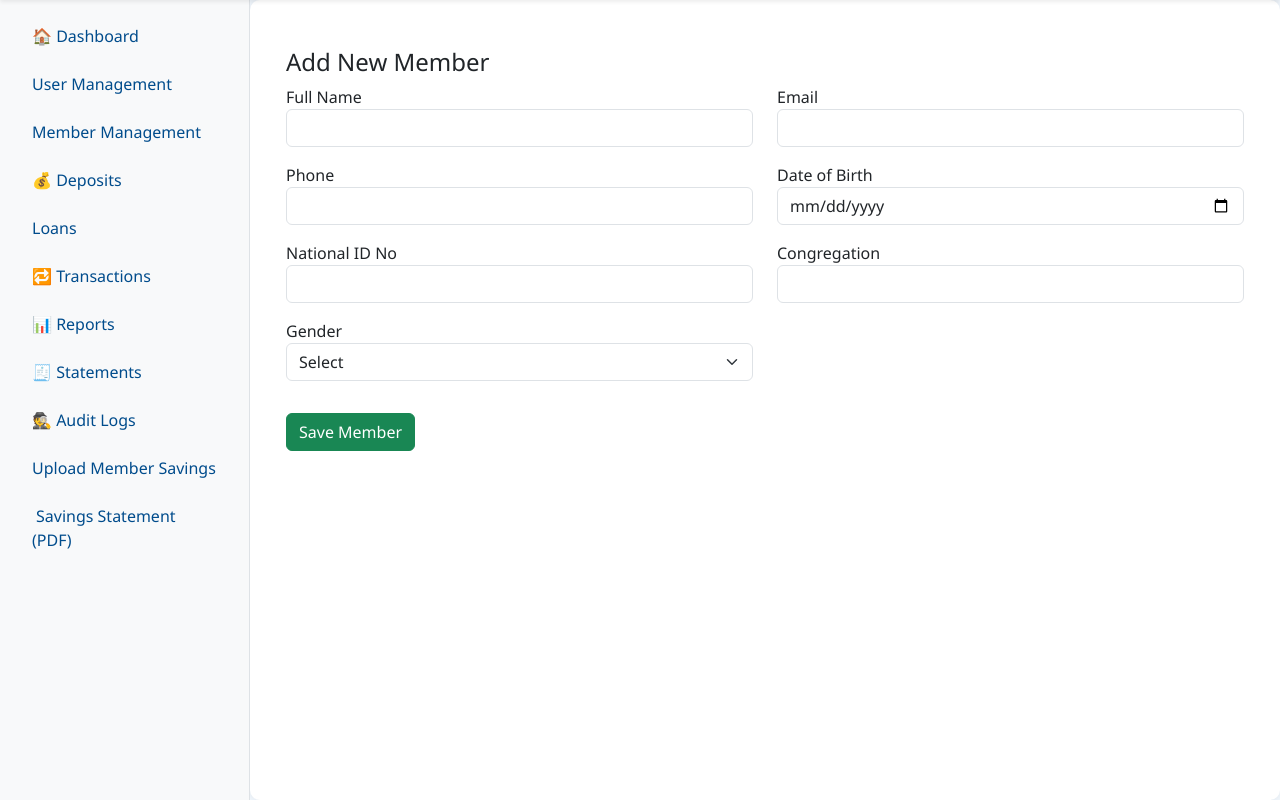
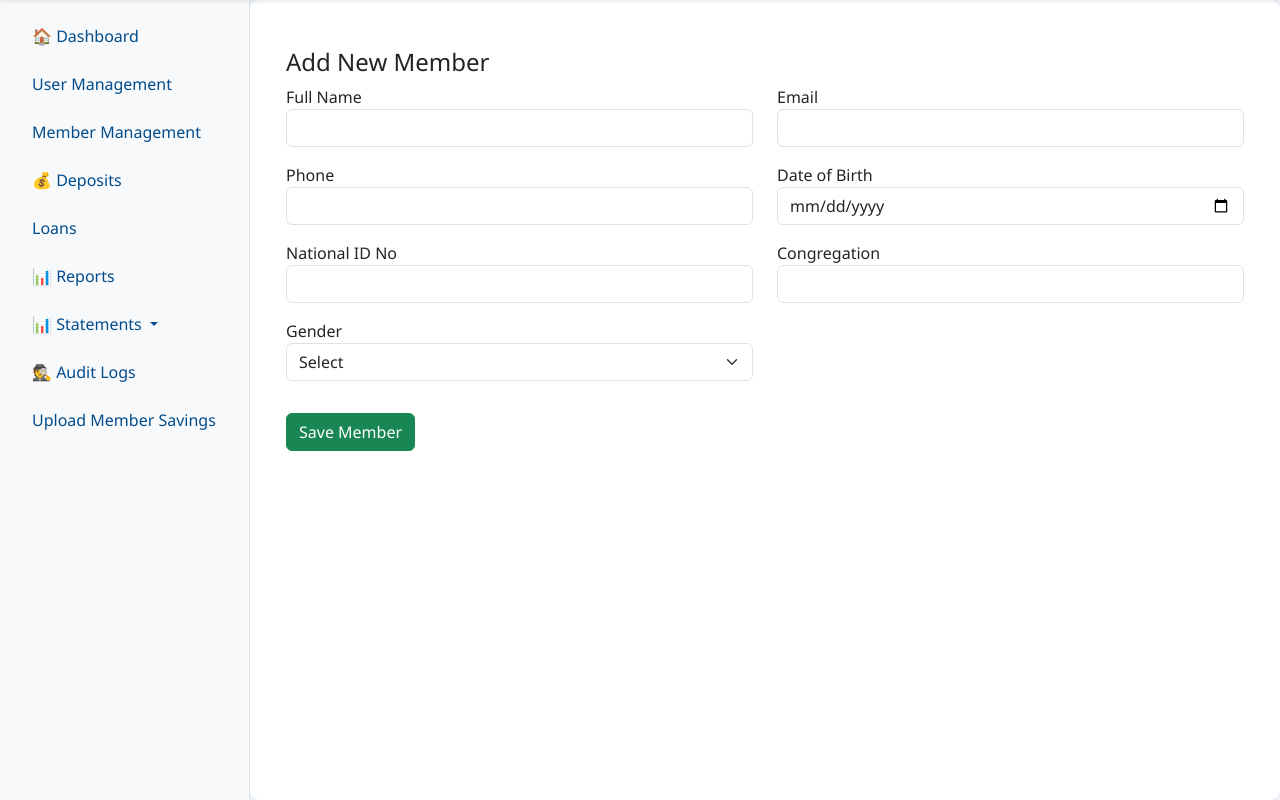
Before and after one commit to kariokojim/chairete_app, a Flask app: page /admin/members/add in a window 1280 px wide. Shown: the part 56-856 px from the top of the page. Run offline with Flask 3, Linux system fonts and the light colour scheme; the visitor is signed in with stand-in values (Sample User, id 1); some libraries are stand-ins or nearby versions.

Commit message:
Update base.html

```diff
--- a/sacco_app/templates/base.html
+++ b/sacco_app/templates/base.html
@@ -101,6 +101,12 @@
 				</a>
 			  </li>
 			  <li class="nav-item">
+				<a class="nav-link" href="{{ url_for('admin.upload_loan_repayments') }}">
+				📤 Upload Loan Repayments
+				</a>
+				</li>
+
+			  <li class="nav-item">
 				<a class="nav-link" href="{{ url_for('admin.loan_repayment') }}">
 				  <i class="bi bi-plus-circle"></i> Master Payment -Loans & savings
 				</a>
@@ -120,19 +126,30 @@
 		  </div>
 		</li>
 
-
-        <li class="nav-item"><a class="nav-link" href="#">🔁 Transactions</a></li>
         <li class="nav-item"><a class="nav-link" href="#">📊 Reports</a></li>
-        <li class="nav-item"><a class="nav-link" href="#">🧾 Statements</a></li>
+		<!-- Statements Dropdown -->
+		<li class="nav-item dropdown">
+		  <a class="nav-link dropdown-toggle" href="#" id="statementsDropdown" role="button"
+			 data-bs-toggle="dropdown" aria-expanded="false">
+			📊 Statements
+		  </a>
+		  <ul class="dropdown-menu shadow-sm" aria-labelledby="statementsDropdown">
+			<li>
+			  <a class="dropdown-item" href="{{ url_for('admin.savings_statement_form') }}">
+				💰 Savings Statement
+			  </a>
+			</li>
+			<li>
+			  <a class="dropdown-item" href="{{ url_for('admin.loan_statement_form') }}">
+				📄 Loan Statement
+			  </a>
+			</li>
+		  </ul>
+		</li>
         <li class="nav-item"><a class="nav-link" href="#">🕵️ Audit Logs</a></li>
 				<li class="nav-item">
 		  <a class="nav-link" href="{{ url_for('admin.upload_member_savings') }}">
 			<i class="bi bi-upload"></i> Upload Member Savings
-		  </a>
-		</li>
-		<li class="nav-item">
-		  <a class="nav-link" href="{{ url_for('admin.savings_statement_form') }}">
-			<i class="bi bi-file-earmark-text me-1"></i> Savings Statement (PDF)
 		  </a>
 		</li>
 
```
